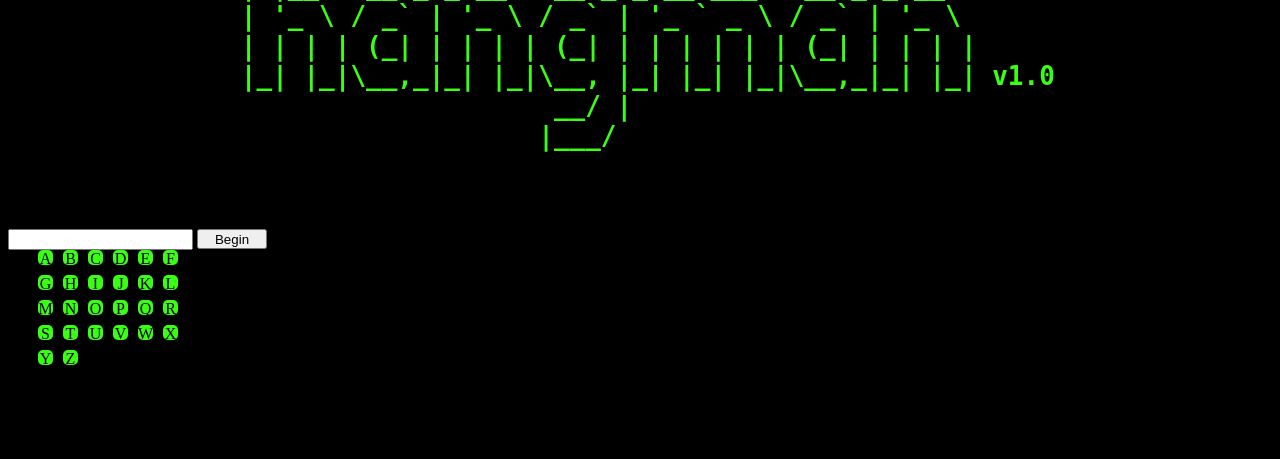
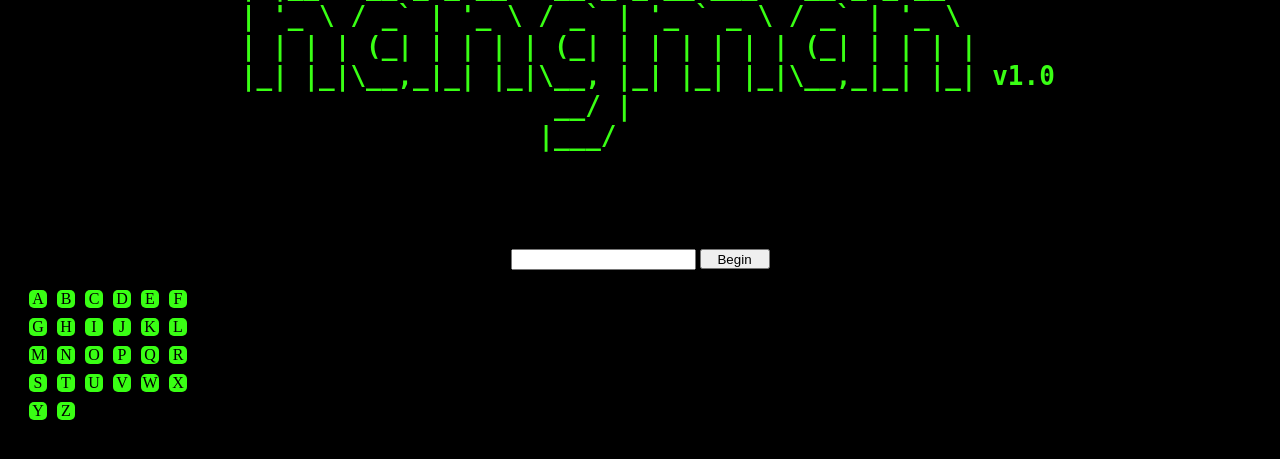
Before and after one commit to ntartaro/hangman, a PHP site: page / in a window 1280 px wide. Shown: the part 136-595 px from the top of the page. Run offline with PHP 8.4, Linux system fonts and the light colour scheme.

Commit message:
letter buttons

```diff
--- a/index.html
+++ b/index.html
@@ -29,7 +29,7 @@
 	</form>
 </main>
 
-<section>
+<section class="letters">
 	<div class="alphabet">A</div>
 	<div class="alphabet">B</div>
 	<div class="alphabet">C</div>
--- a/script.js
+++ b/script.js
@@ -1,7 +1,6 @@
 var dataStored = []
-// var dataField = document.querySelector('.data').value
-
 const inputButton = document.querySelector('.inputButton')
+const letterButton = document.querySelector('.letters')
 
 inputButton.addEventListener('click', function(e) {
 	e.preventDefault()
@@ -13,3 +12,10 @@ inputButton.addEventListener('click', function(e) {
 		document.querySelector('.data').value = ''
 	}
 })
+
+
+letterButton.addEventListener('click', function(e) {
+	e.preventDefault()
+	e.target.style.background = 'black'
+	e.target.style.color = '#39ff14'
+})
--- a/style.css
+++ b/style.css
@@ -15,15 +15,22 @@ button {
 	text-align: center;
 }
 
+main {
+	display: flex;
+	justify-content: center;
+	align-items: center;
+	margin: 20px;
+}
+
 section {
 	display: grid;
 	grid-gap: 10px;
 	max-width: 200px;
 	align-items: center;
 	justify-content: center;
-/*	grid-template-rows: 5;*/
-/*	grid-template: repeat(6, 1fr) / repeat(6, 1fr); */
-/*	grid-template-columns: 6;*/
+/*	grid-template-rows: 5;
+	grid-template-columns: 6;
+	grid-template: repeat(6, 1fr) / repeat(6, 1fr); */
 	grid-template-areas:
 	"d d d d d d"
 	"d d d d d d"
@@ -39,6 +46,6 @@ section {
 	border-radius: 5px;
 	background-color: #39ff14;
 	color: black;
-	width: 15px;
-	height: 15px;
+	width: 18px;
+	height: 18px;
 }
```
